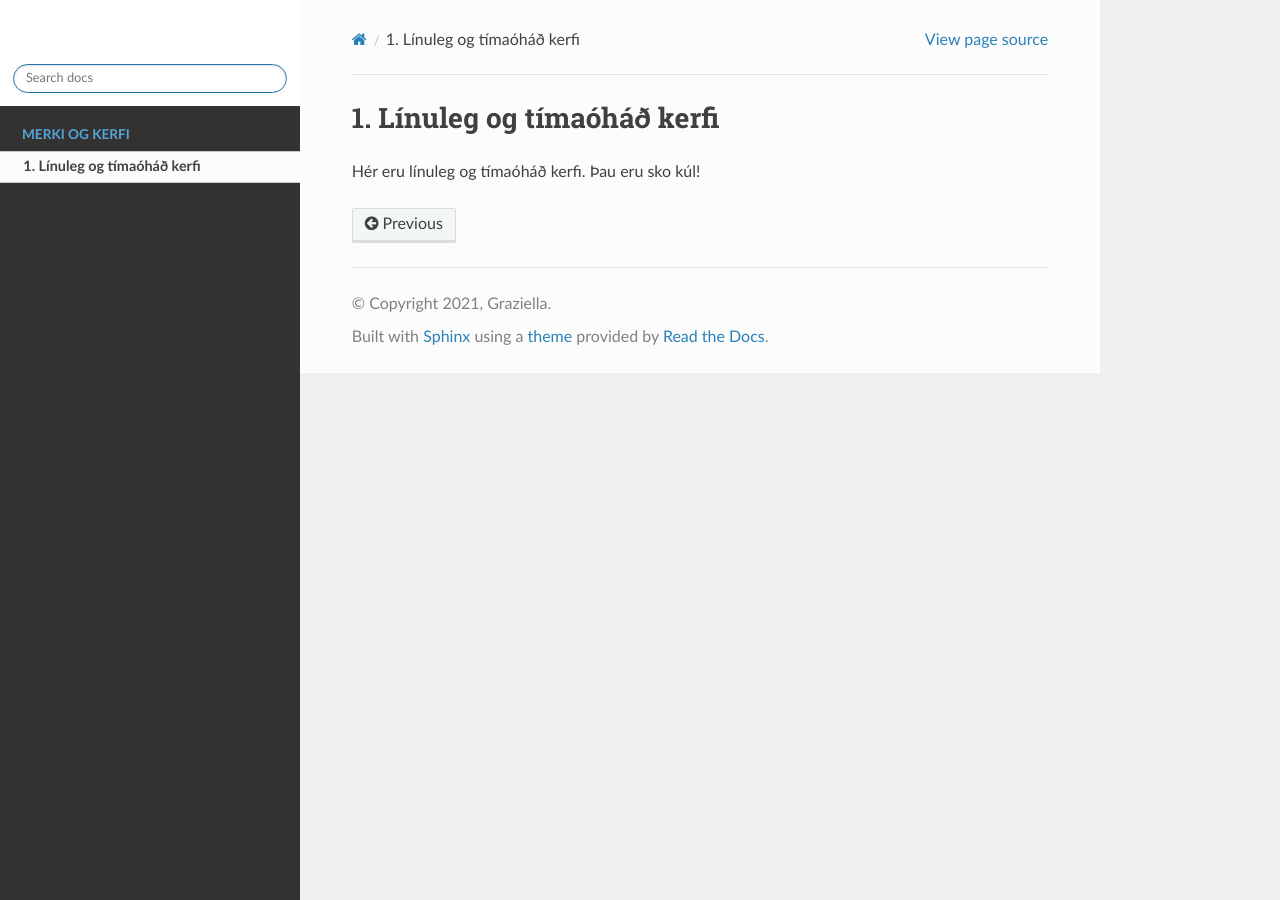
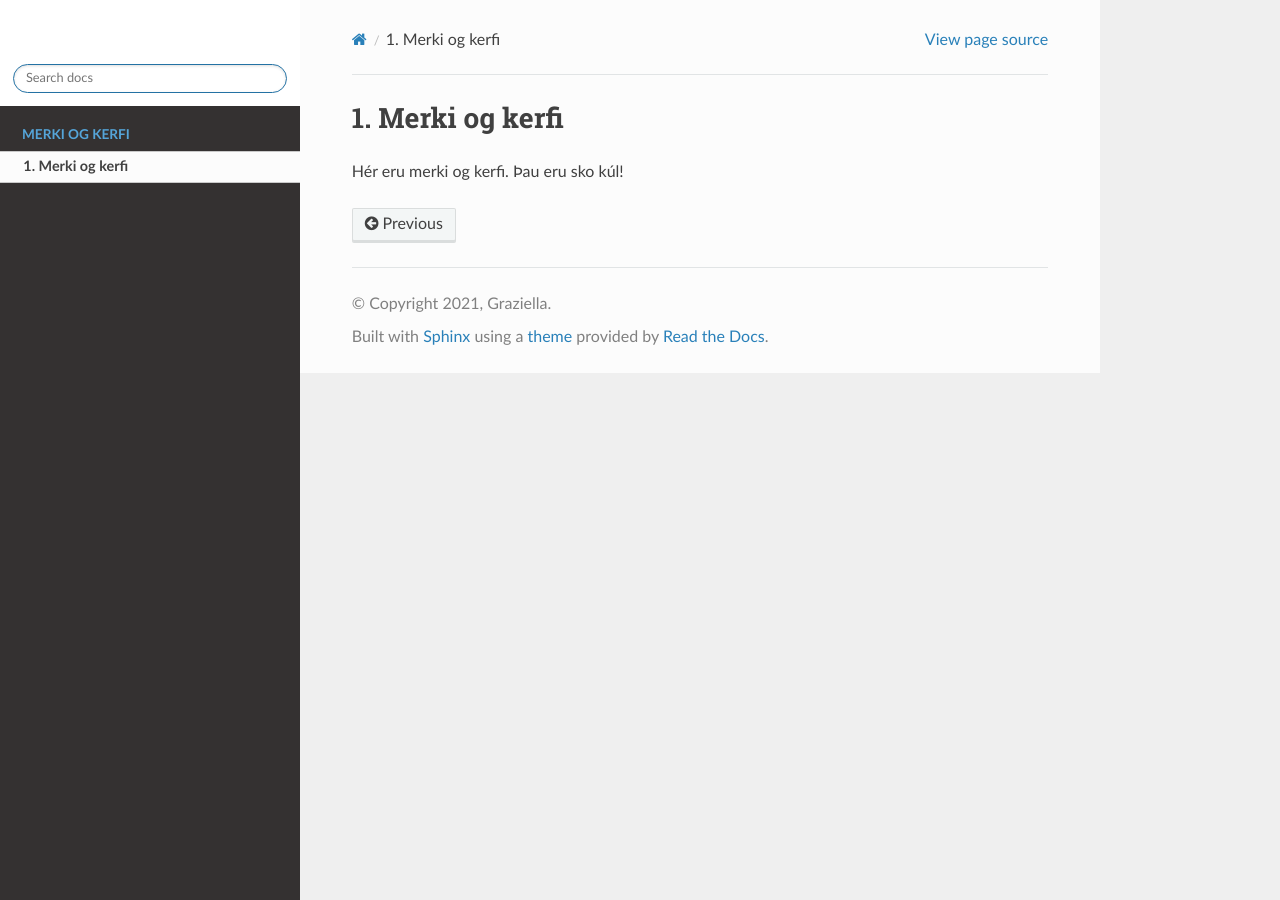
Before and after one commit to CreativeExpert/merkiogkerfi, a Sphinx documentation site: the page built from docs/source/Kafli01.rst, in a window 1280 px wide. Built offline with Sphinx 7.4.7 and the Read the Docs theme 2.0.0, drawn with Linux system fonts in a browser that asks for light colours.

Commit message:
Update Kafli01.rst

```diff
--- a/docs/source/Kafli01.rst
+++ b/docs/source/Kafli01.rst
@@ -1,4 +1,4 @@
-Línuleg og tímaóháð kerfi
+Merki og kerfi
 ============
 
-Hér eru línuleg og tímaóháð kerfi. Þau eru sko kúl!
+Hér eru merki og kerfi. Þau eru sko kúl!
```
